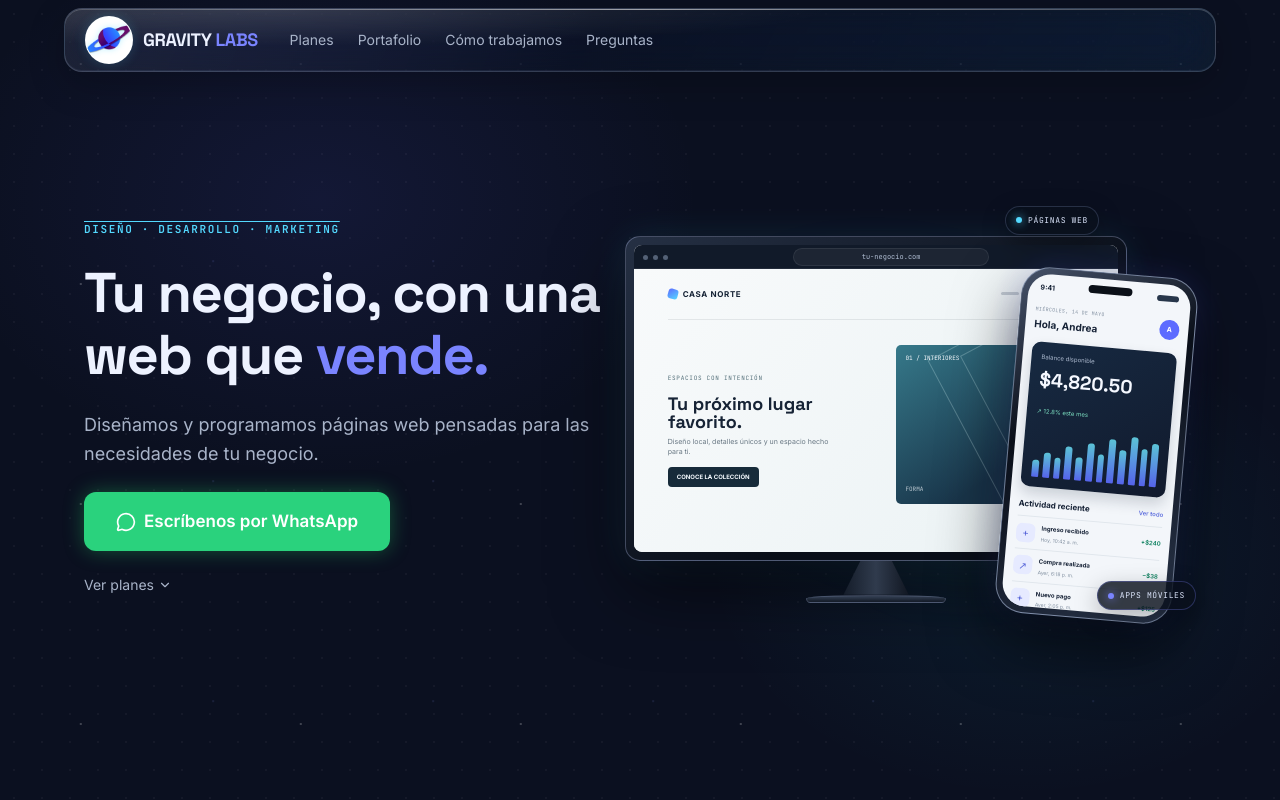
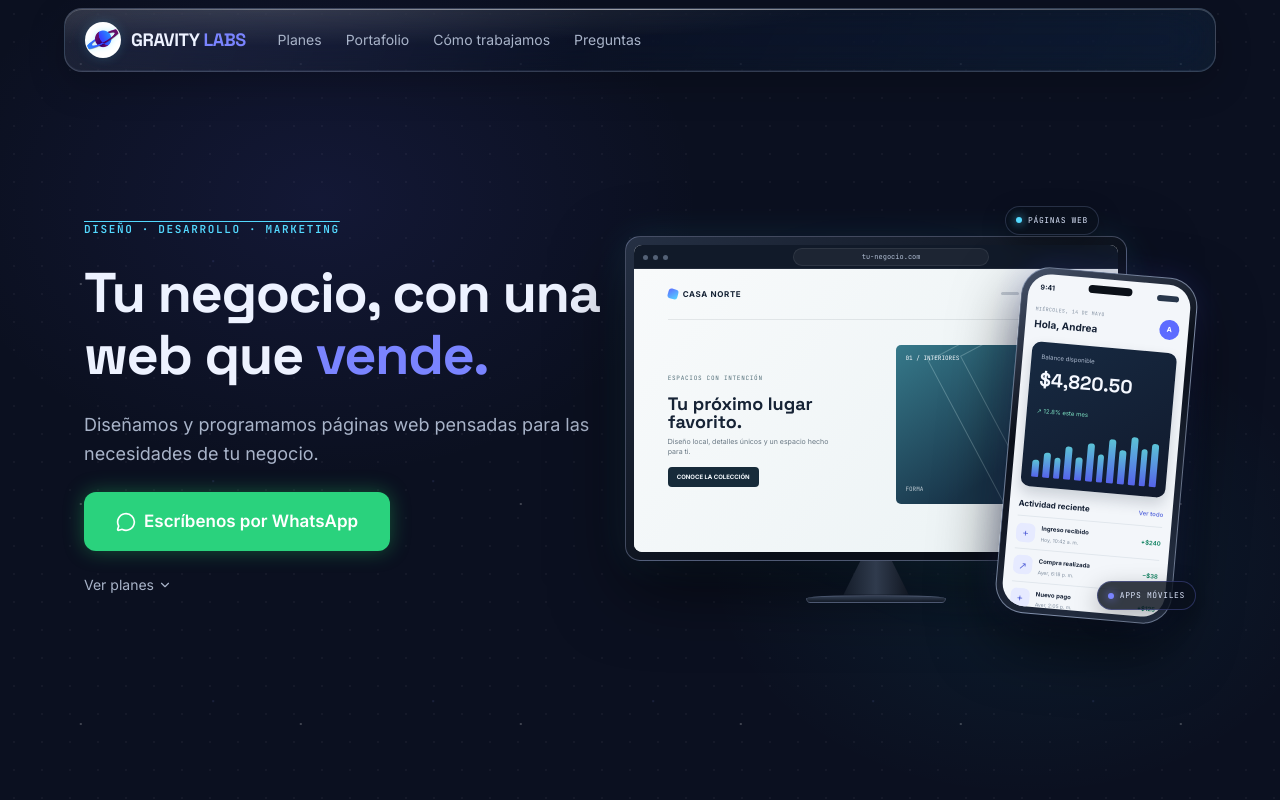
Before and after one commit to dakael7/gravitylabs, a Next.js app: page / in a window 1280 px wide. Shown: the top 800 px of the page. Built offline with nearby package versions, Linux system fonts and the light colour scheme.

Commit message:
Fix 4.1.1

```diff
--- a/app/components/Footer.tsx
+++ b/app/components/Footer.tsx
@@ -49,7 +49,7 @@ export default function Footer() {
               className="flex items-center gap-2 font-display font-bold text-base text-[var(--color-bone)] no-underline"
               aria-label="Gravity Labs — inicio"
             >
-              <BrandLogo size={40} />
+              <BrandLogo size={32} />
               GRAVITY <span className="text-[var(--color-indigo-bright)] ml-1">LABS</span>
             </a>
           </div>
--- a/app/components/Header.tsx
+++ b/app/components/Header.tsx
@@ -75,7 +75,7 @@ export default function Header() {
           className="flex items-center gap-2.5 font-display font-bold text-lg text-[var(--color-bone)] no-underline"
           aria-label="Gravity Labs — inicio"
         >
-          <BrandLogo size={48} />
+          <BrandLogo size={36} />
           <span className="tracking-tight">
             GRAVITY <span className="text-[var(--color-indigo-bright)]">LABS</span>
           </span>
```
